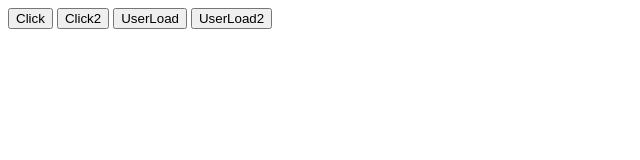
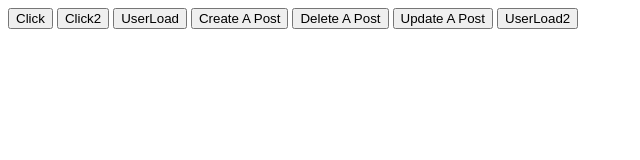
Before and after one commit to niladhikari/explore-API, a plain HTML site: page index.html in a window 1280 px wide. Shown: the whole page, without its empty margins (0-640 px from the left). Drawn offline with Linux system fonts and the light colour scheme.

Commit message:
add json fetch

```diff
--- a/index.html
+++ b/index.html
@@ -16,6 +16,11 @@
     <!-- class-4 -->
     <button onclick="loadData2()">Click2</button>
     <button onclick="userLoad()">UserLoad</button>
+
+    <!-- class-8 -->
+    <button onclick="createAPost()">Create A Post</button>
+    <button onclick="deleteAPost()">Delete A Post</button>
+    <button onclick="patchAPost()">Update A Post</button>
 
     <!-- class-5 -->
     <button onclick="userLoad2()">UserLoad2</button>
--- a/js/index.js
+++ b/js/index.js
@@ -15,3 +15,41 @@ function displayUser(data) {
        ul.appendChild(li);
     }
 }
+
+
+// class-8
+function deleteAPost() {
+    fetch('https://jsonplaceholder.typicode.com/posts/1', {
+        method: 'DELETE',
+    });
+}
+
+function patchAPost() {
+    fetch('https://jsonplaceholder.typicode.com/posts/1', {
+        method: 'PATCH',
+        body: JSON.stringify({
+            title: 'foo',
+        }),
+        headers: {
+            'Content-type': 'application/json; charset=UTF-8',
+        },
+    })
+        .then((response) => response.json())
+        .then((json) => console.log(json));
+}
+
+function createAPost() {
+    fetch('https://jsonplaceholder.typicode.com/posts', {
+        method: 'POST',
+        body: JSON.stringify({
+            title: 'foo',
+            body: 'bar',
+            userId: 1,
+        }),
+        headers: {
+            'Content-type': 'application/json; charset=UTF-8',
+        },
+    })
+        .then((response) => response.json())
+        .then((json) => console.log(json));
+}
```
